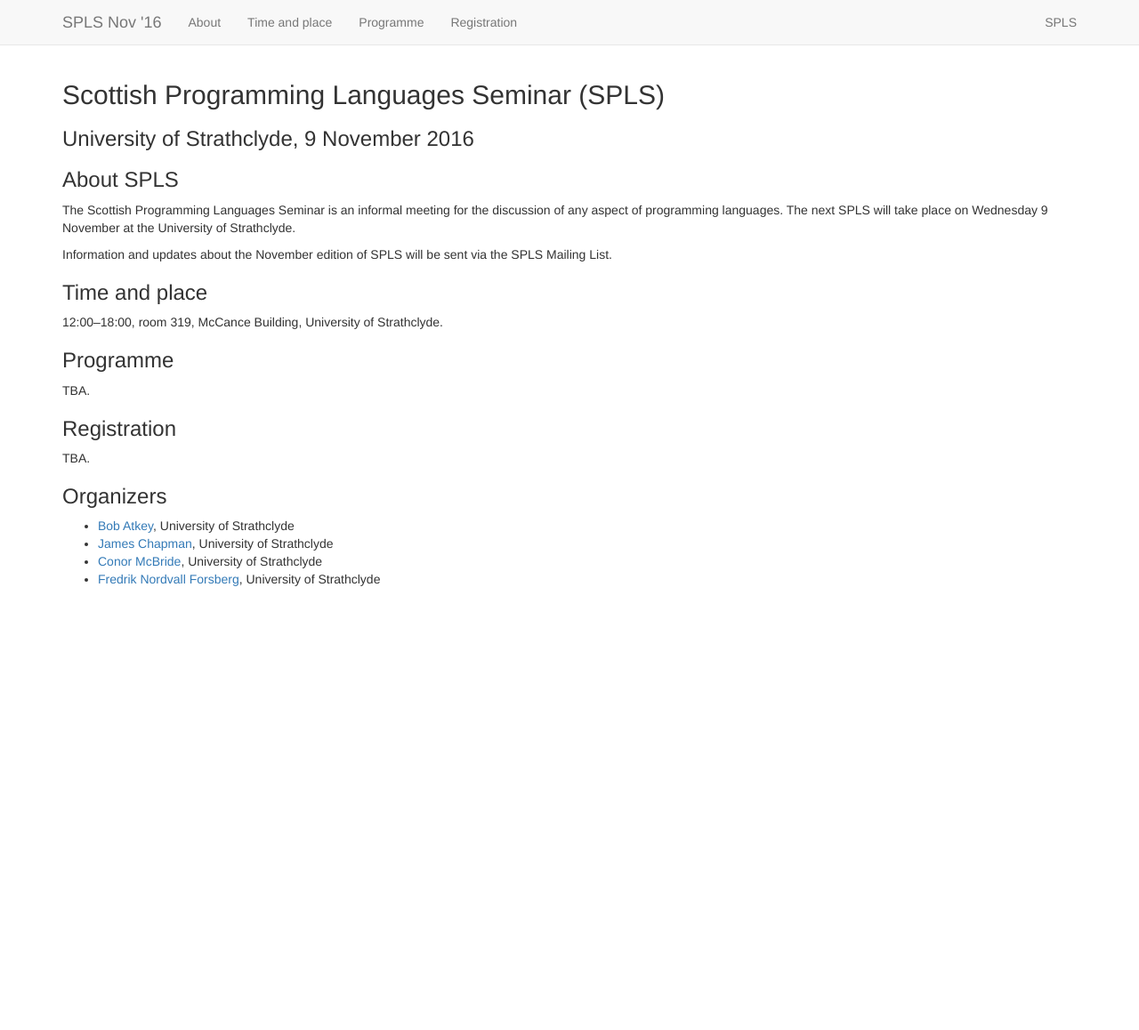
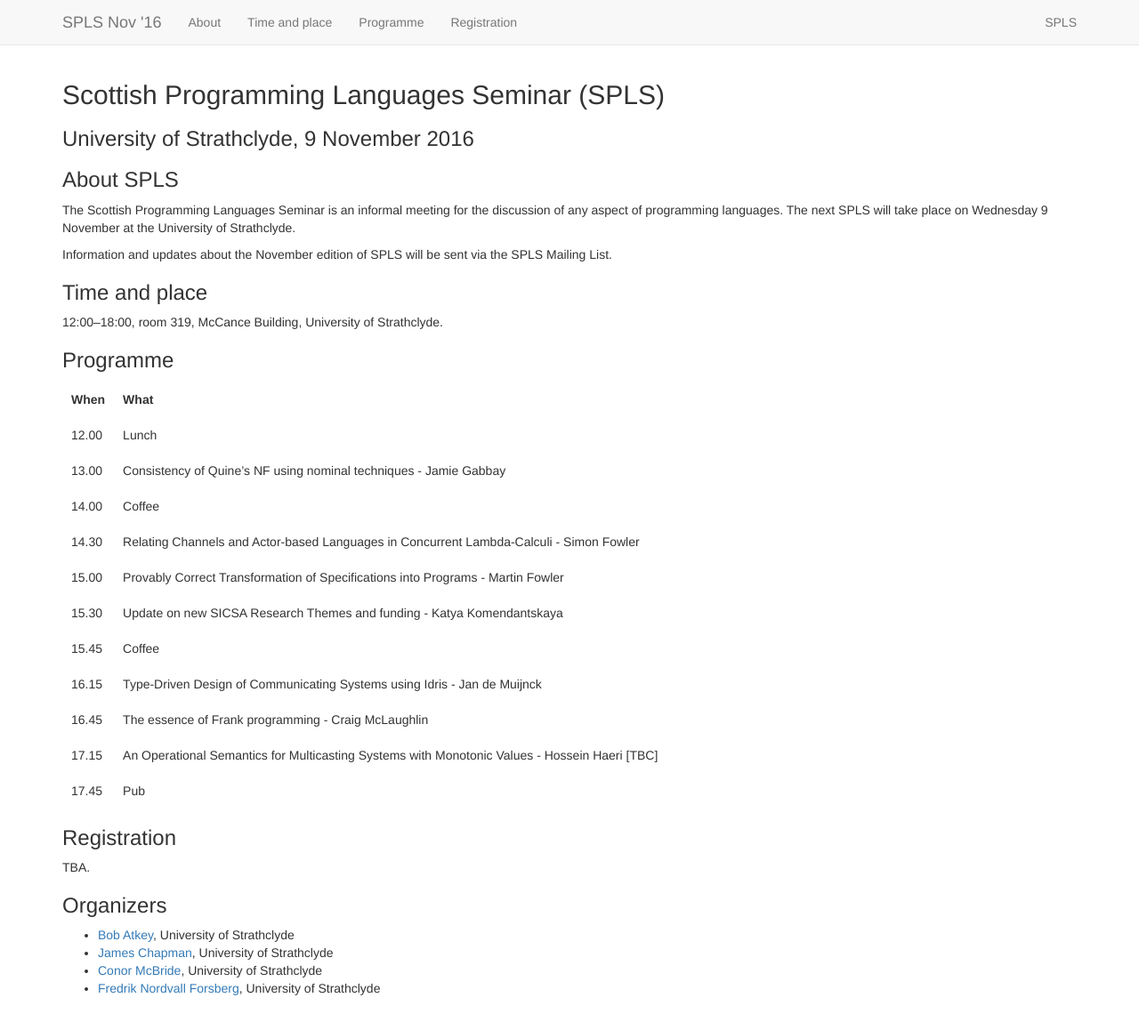
Before and after one commit to msp-strath/spls-16, a Jekyll site: the page built from index.md, in a window 1280 px wide and 1181 px high. Shown: the top 1158 px of the window at 89% size. Built offline with Jekyll 4.4.1, drawn with Linux system fonts in a browser that asks for light colours; nearby versions of some CDN libraries.

Commit message:
programme

```diff
--- a/index.md
+++ b/index.md
@@ -22,7 +22,19 @@ via the SPLS Mailing List.
 
 ### Programme
 
-TBA.
+|When   | What                                                                                          |
+|-------|-----------------------------------------------------------------------------------------------|
+| 12.00 | Lunch                                                                                         |
+| 13.00 | Consistency of Quine's NF using nominal techniques - Jamie Gabbay                             |
+| 14.00 | Coffee                                                                                        |
+| 14.30 | Relating Channels and Actor-based Languages in Concurrent Lambda-Calculi - Simon Fowler       |
+| 15.00 | Provably Correct Transformation of Specifications into Programs - Martin Fowler               |
+| 15.30 | Update on new SICSA Research Themes and funding - Katya Komendantskaya                        |
+| 15.45 | Coffee                                                                                        |
+| 16.15 | Type-Driven Design of Communicating Systems using Idris - Jan de Muijnck                      |
+| 16.45 | The essence of Frank programming - Craig McLaughlin                                           |
+| 17.15 | An Operational Semantics for Multicasting Systems with Monotonic Values - Hossein Haeri [TBC] |
+| 17.45 | Pub                                                                                           |
 
 ### Registration
 
```
